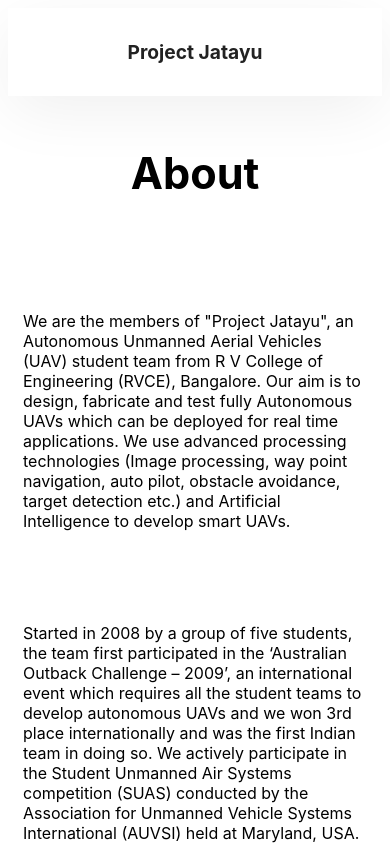
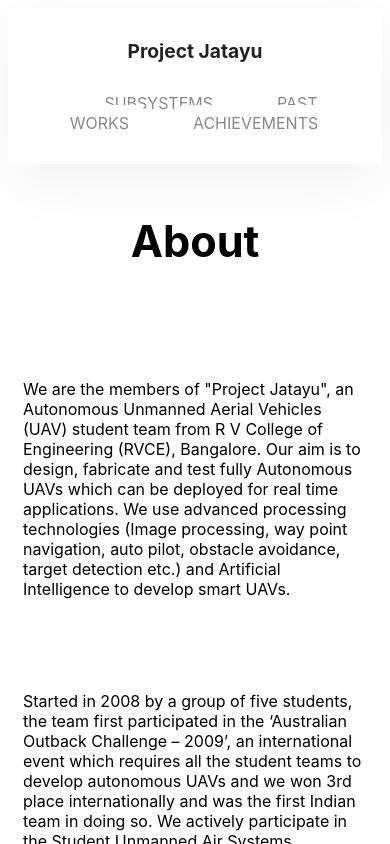
Before and after one commit to project-jatayu/zenith, a Next.js app: page /about in a window 390 px wide. Shown: the top 844 px of the page. Built offline with nearby package versions, Linux system fonts and the light colour scheme; a web font is replaced by a local one.

Commit message:
last ditch attempt to make header responsive

```diff
--- a/components/header.js
+++ b/components/header.js
@@ -12,18 +12,22 @@
 
 const Header = () => (
     <div className="header" id="nav">
+        <div className="col-4">
             <Link href='/'>
                 <a className="logo">Project Jatayu</a>
             </Link>
+        </div>
+        <div className="col-8">
             <Link href='/'>
-            <a>SUBSYSTEMS</a>
+                <a className="navlinks">SUBSYSTEMS</a>
             </Link>
             <Link href='/about'>
-            <a>PAST WORKS</a>
+                <a className="navlinks">PAST WORKS</a>
             </Link>
             <Link href='/contact'>
-            <a>ACHIEVEMENTS</a>
+                <a className="navlinks">ACHIEVEMENTS</a>
             </Link>
+        </div>
         <a href="javascript:void(0)" className="menu" onClick="dropdown()">
             down
         </a>
@@ -38,7 +42,7 @@
                 width: 100%;
                 float: left;
                 display: block;
-                padding: 2rem 12.5%;
+                padding: 1rem 12.5%;
                 box-shadow: 0rem 1rem 4rem -0.2rem #efefef;
                 font-size: 1rem;
                 font-family: "Inter";
--- a/styles/Responsive.css
+++ b/styles/Responsive.css
@@ -53,26 +53,11 @@
   .footer {
     text-align: center;
   }
-  .header :not(:first-child) {display: none;}
   .header {text-align: center}
-  .header.a {
-    float: right;
-    display: block;
-  }
 }
 
 @media screen and (max-width: 1080px) {
-  .header.responsive {
-    position: relative;
-  }
-  .header.responsive a {
-    position: absolute;
-    right: 0;
-    top: 0;
-  }
-  .header.responsive > not(marquee) {
-    float: none;
-    display: block;
-    text-align: left;
+  .logodiv {
+    width: 100%
   }
 }
```
Lines whose indentation alone changed are shown as unchanged.
